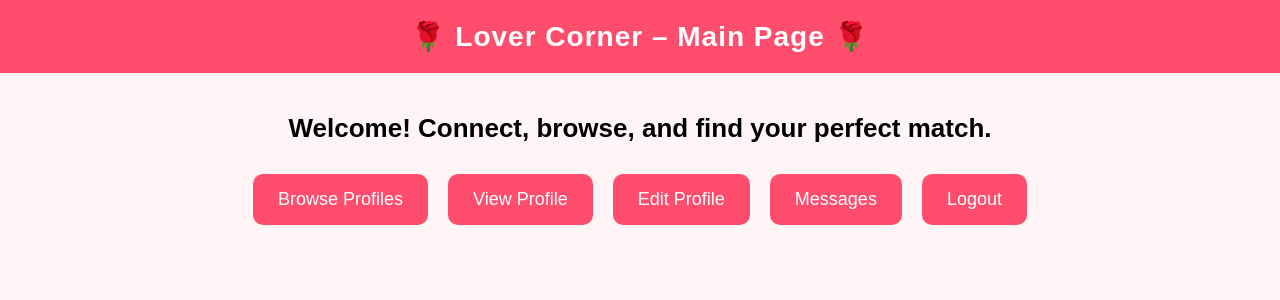
After one commit to thulanitndlovu/relationship-lover, a Django app: page /main/ in a window 1280 px wide. The commit adds this page. Shown: the top 300 px of the page. Run offline with Django 5.2, Linux system fonts and the light colour scheme.

Commit message:
Initial commit of Love-corner-site project

```diff
--- a/home/models.py
+++ b/home/models.py
@@ -10,6 +10,10 @@ class Profile(models.Model):
     province = models.CharField(max_length=100)
     employment = models.CharField(max_length=100)
     show_profile = models.BooleanField(default=True)  # To hide/unhide profiles later
+    bio = models.TextField(blank=True, null=True)
+    profile_pic = models.ImageField(upload_to='profile_pics/', default='default.jpg')
+
+
 
     def _str_(self):
         return f"{self.user.username}'s Profile"
--- /dev/null
+++ b/home/templates/home/main.html
@@ -0,0 +1,78 @@
+<!DOCTYPE html>
+<html lang="en">
+<head>
+    <meta charset="UTF-8">
+    <title>Lover Corner - Main</title>
+    <style>
+        body {
+            background: #fff5f7;
+            font-family: Arial, Helvetica, sans-serif;
+            margin: 0;
+            padding: 0;
+        }
+
+        header {
+            background: #ff4d6d;
+            padding: 20px;
+            text-align: center;
+            color: white;
+            font-size: 28px;
+            font-weight: bold;
+            letter-spacing: 1px;
+        }
+
+        .container {
+            width: 80%;
+            margin: 40px auto;
+            text-align: center;
+        }
+
+        h2 {
+            font-size: 26px;
+            margin-bottom: 20px;
+        }
+
+        .menu {
+            display: flex;
+            justify-content: center;
+            gap: 20px;
+            flex-wrap: wrap;
+            margin-top: 30px;
+        }
+
+        .menu a {
+            background: #ff4d6d;
+            padding: 15px 25px;
+            color: white;
+            font-size: 18px;
+            text-decoration: none;
+            border-radius: 10px;
+            transition: 0.3s;
+        }
+
+        .menu a:hover {
+            background: #c9184a;
+        }
+    </style>
+</head>
+
+<body>
+
+<header>
+    🌹 Lover Corner – Main Page 🌹
+</header>
+
+<div class="container">
+    <h2>Welcome! Connect, browse, and find your perfect match.</h2>
+
+    <div class="menu">
+        <a href="/browse/">Browse Profiles</a>
+        <a href="/profile/">View Profile</a>
+        <a href="/profile/edit/">Edit Profile</a>
+        <a href="/messages/">Messages</a>
+        <a href="/logout/">Logout</a>
+    </div>
+</div>
+
+</body>
+</html>
--- a/home/urls.py
+++ b/home/urls.py
@@ -2,13 +2,16 @@ from django.urls import path
 from . import views
 
 urlpatterns = [
-    path("", views.welcome, name="welcome"),   # homepage
+    path('', views.welcome, name='home') ,
+    path("register/", views.user_register, name="register"),
+    path("welcome/", views.welcome, name="welcome"),
+    path("main/", views.main, name="main"),
     path("signup/", views.signup, name="signup"),
-    path("register/", views.register, name="register"),
     path("login/", views.user_login, name="login"),
     path("logout/", views.user_logout, name="logout"),
     path("profile/", views.profile_view, name="profile_view"),
     path("profile/edit/", views.profile_edit, name="profile_edit"),
-    path("login-or-register/", views.login_or_register, name="login_or_register"),
-    # ...other urls...
+    path('browse/', views.browse_profiles, name='browse'),
+    path('', views.mainpage, name='main'),
+    path('browse/', views.browse_profiles, name='browse'),
 ]
--- a/home/views.py
+++ b/home/views.py
@@ -1,13 +1,43 @@
 from django.shortcuts import render, redirect
-from .forms import CustomUserCreationForm, ProfileForm
+from django.contrib.auth.models import User
+from django.contrib.auth import authenticate, login
 from django.contrib import messages
 from django.http import HttpResponse
 from django.contrib.auth import authenticate, login, logout
 from django.contrib.auth.forms import AuthenticationForm
+from .forms import CustomUserCreationForm, ProfileForm
 from .models import Profile
-from django.contrib.auth.decorators import login_required
+from .models import Profile
 
 def user_register(request):
+    if request.method == "POST":
+        username = request.POST.get("username")
+        email = request.POST.get("email")
+        password = request.POST.get("password")
+
+        if User.objects.filter(username=username).exists():
+            messages.error(request, "Username already exists")
+            return redirect("register")
+
+        user = User.objects.create_user(username=username, email=email, password=password)
+        user.save()
+
+        login(request, user)
+        return redirect("welcome")
+
+    return render(request, "register.html")
+
+# Welcome page (no login needed)
+def welcome(request):
+    return render(request, 'home/welcome.html')
+
+
+# Main page (no login needed)
+def main(request):
+    return render(request, 'home/main.html')
+
+# Signup page
+def signup(request):
     if request.method == 'POST':
         form = CustomUserCreationForm(request.POST)
         if form.is_valid():
@@ -16,22 +46,36 @@ def user_register(request):
             return redirect('login')
     else:
         form = CustomUserCreationForm()
-    return render(request, 'home/registration.html', {'form': form})
+    return render(request, 'home/signup.html', {'form': form})
 
-def login_or_register(request):
-    return render(request, 'home/login_or_register.html')
+# Login page
+def user_login(request):
+    if request.method == 'POST':
+        form = AuthenticationForm(request, data=request.POST)
+        if form.is_valid():
+            user = form.get_user()
+            login(request, user)
+            return redirect('main')
+    else:
+        form = AuthenticationForm()
+    return render(request, 'home/login.html', {'form': form})
+# Logout
+def user_logout(request):
+    logout(request)
+    return redirect('welcome')
 
-def welcome(request):
-    return render(request, 'home/welcome.html')
-
-@login_required
+# Profile view (no login required for now)
 def profile_view(request):
-    profile = request.user.profile
+    profile = getattr(request.user, 'profile', None)
     return render(request, 'home/profile_view.html', {'profile': profile})
 
-@login_required
+def browse_profiles(request):
+    profiles = Profile.objects.all()
+    return render(request, 'home/browser.html', {'profiles':profiles})
+
+# Profile edit (no login required for now)
 def profile_edit(request):
-    profile = request.user.profile
+    profile = getattr(request.user, 'profile', None)
     if request.method == 'POST':
         form = ProfileForm(request.POST, instance=profile)
         if form.is_valid():
@@ -42,31 +86,9 @@ def profile_edit(request):
         form = ProfileForm(instance=profile)
     return render(request, 'home/profile_edit.html', {'form': form})
 
-def user_login(request):
-    if request.method == 'POST':
-        form = AuthenticationForm(request, data=request.POST)
-        if form.is_valid():
-            user = form.get_user()
-            login(request, user)
-            return redirect('index')
-    else:
-        form = AuthenticationForm()
-    return render(request, 'home/login.html', {'form': form})
+def browse_profiles(request):
+    profiles = Profile.objects.all()
+    return render(request, "home/browse.html", {"profiles": profiles})
 
-def user_logout(request):
-    logout(request)
-    return redirect('login')
-
-def index(request):
-    return HttpResponse("Welcome to Lover Corner!")
-
-def signup(request):
-    if request.method == 'POST':
-        form = CustomUserCreationForm(request.POST)
-        if form.is_valid():
-            form.save()
-            messages.success(request, "Account created successfully! You can now log in.")
-            return redirect('login')
-    else:
-        form = CustomUserCreationForm()
-    return render(request, 'home/signup.html', {'form': form})
+def mainpage(request):
+    return render(request, "home/main.html")
```
Also changed, not shown: home/templates/home/browse.html (added, +90 -0 lines), home/templates/home/welcome.html (+4 -6 lines), db.sqlite3, home/migrations/0003_profile_bio_profile_profile_pic_alter_profile_age.py (added).
